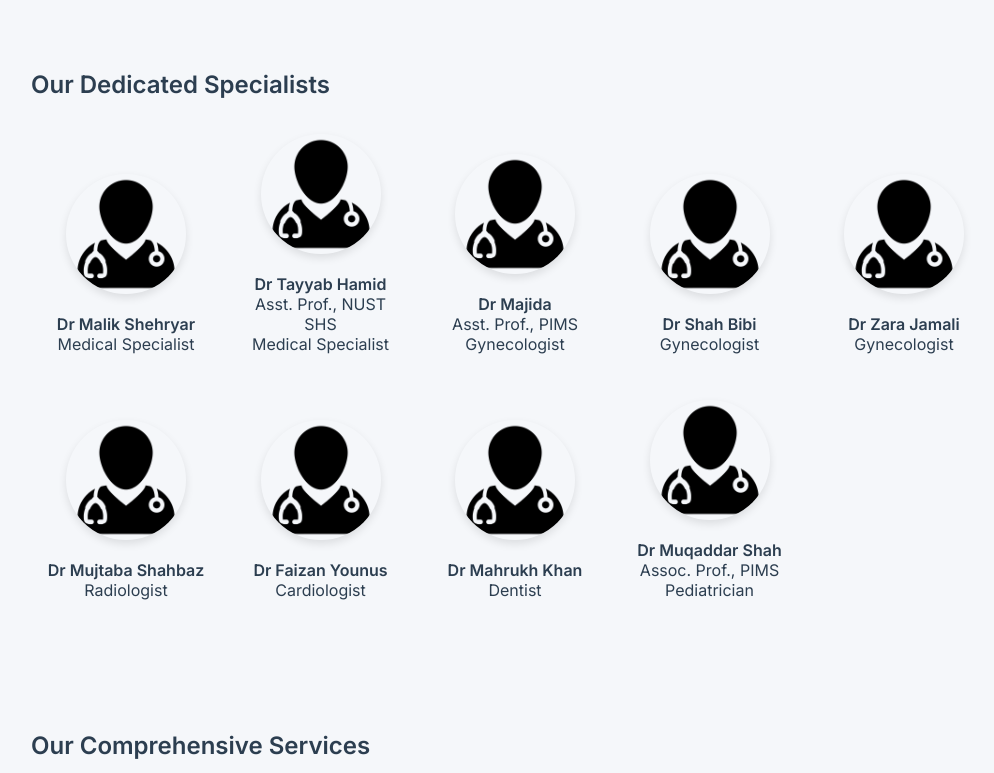
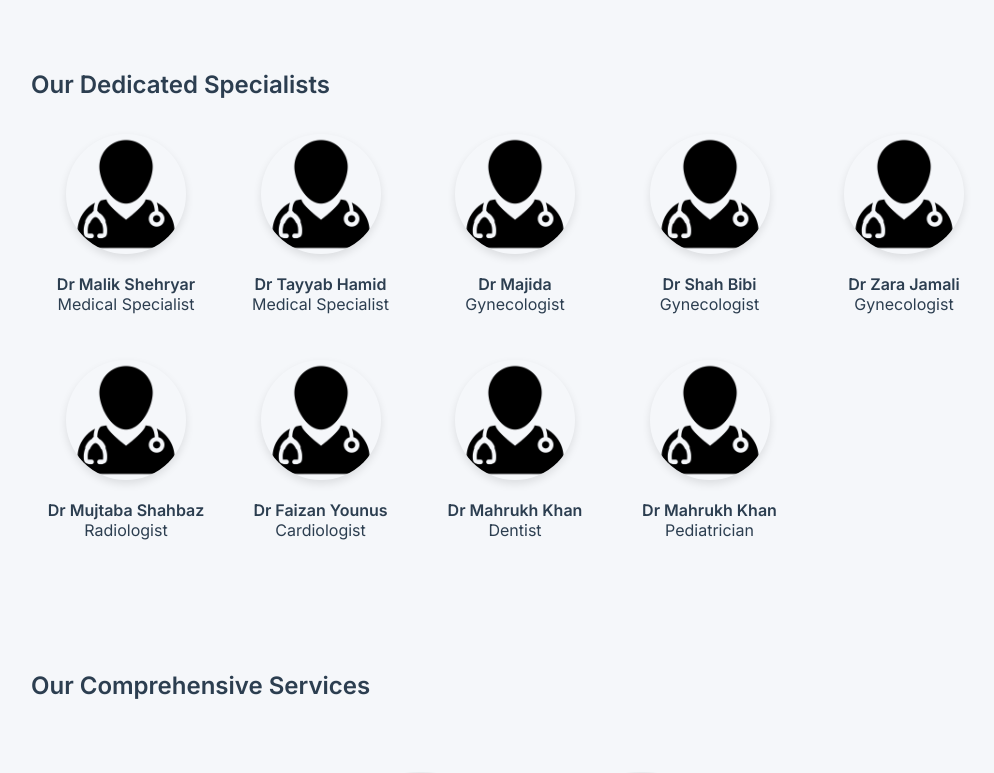
Before and after one commit to mujtabashahbaz/KausarMedicalCenter, a plain HTML site: page index.html in a window 1280 px wide. Shown: the part 457-1230 px from the top of the page, without its empty margins (109-1103 px from the left). Drawn offline with Linux system fonts and the light colour scheme.

Commit message:
“Push”

```diff
--- a/index.html
+++ b/index.html
@@ -143,11 +143,11 @@
     </div>
     <div class="doctor-profile">
       <img src="doctor.png" alt="Dr Tayyab Hamid">
-      <p><strong>Dr Tayyab Hamid</strong><br>Asst. Prof., NUST SHS<br>Medical Specialist</p>
+      <p><strong>Dr Tayyab Hamid</strong><br>Medical Specialist</p>
     </div>
     <div class="doctor-profile">
       <img src="doctor.png" alt="Dr Majida">
-      <p><strong>Dr Majida</strong><br>Asst. Prof., PIMS<br>Gynecologist</p>
+      <p><strong>Dr Majida</strong><br>Gynecologist</p>
     </div>
     <div class="doctor-profile">
       <img src="doctor.png" alt="Dr Shah Bibi">
@@ -171,7 +171,7 @@
     </div>
     <div class="doctor-profile">
       <img src="doctor.png" alt="Dr Muqaddar Shah">
-      <p><strong>Dr Muqaddar Shah</strong><br>Assoc. Prof., PIMS<br>Pediatrician</p>
+      <p><strong>Dr Mahrukh Khan</strong><br>Pediatrician</p>
     </div>
   </section>
 
```
